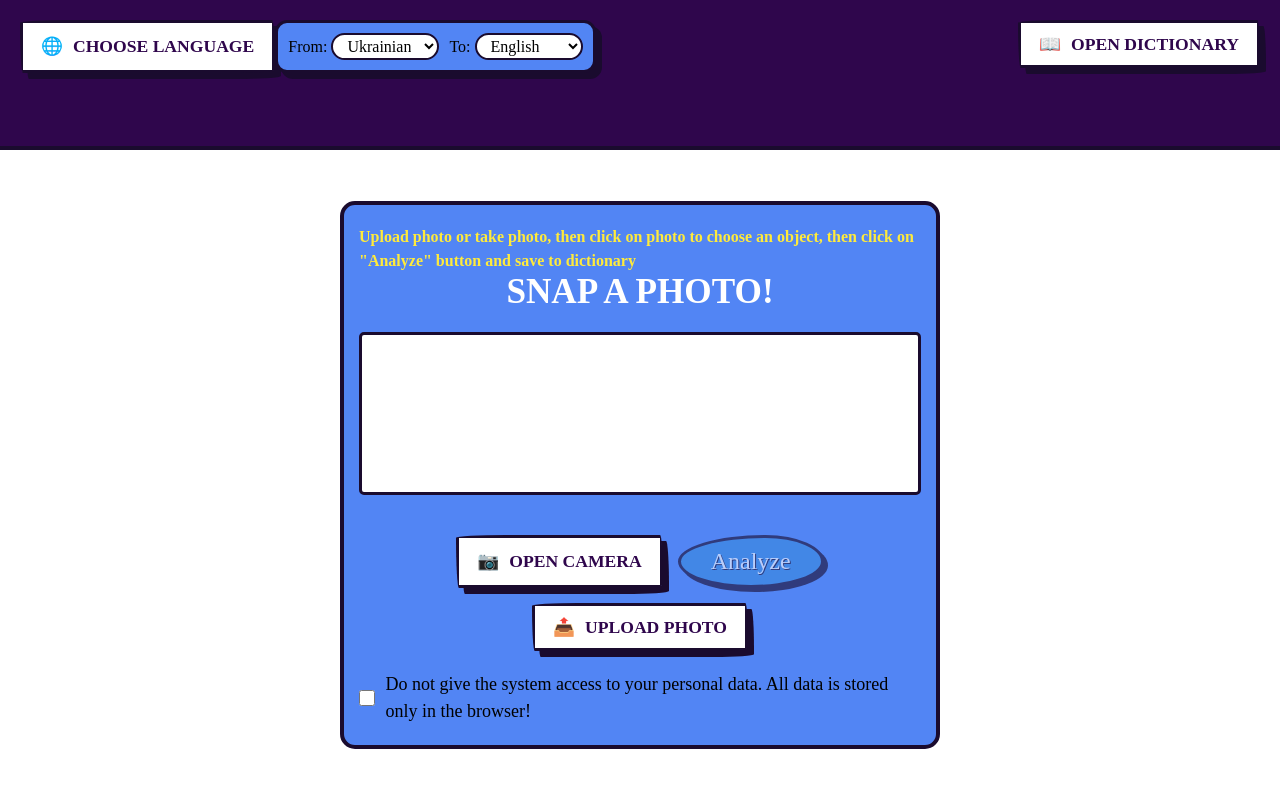
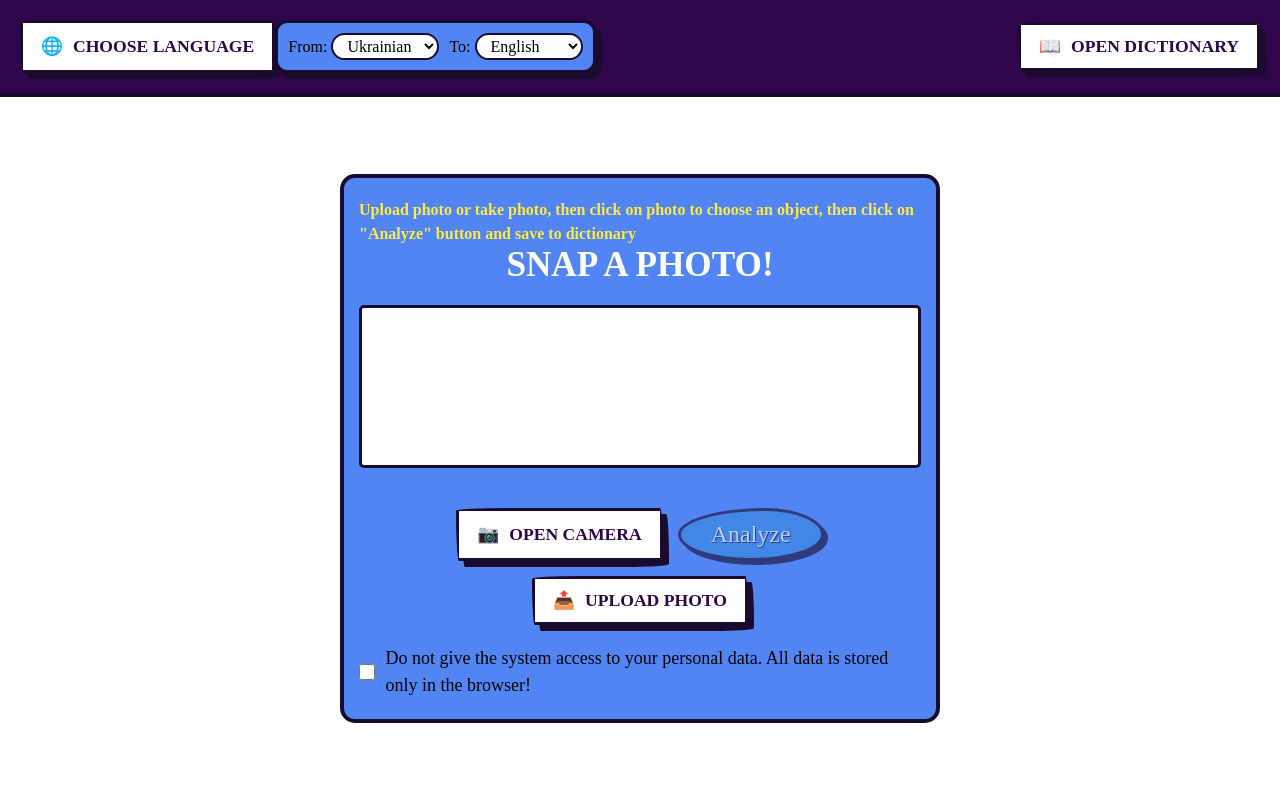
Before and after one commit to illiayatsentyuk/teens_in_ai, a React (Vite) app in the folder apps/frontend/: page / in a window 1280 px wide. Shown: the top 788 px of the page. Built offline with nearby package versions, Linux system fonts and the light colour scheme; a web font is replaced by a local one.

Commit message:
feat: Introduce Home page for image-based text translation with camera/upload, OCR, and dictionary integration.

```diff
--- a/apps/frontend/src/pages/Home.jsx
+++ b/apps/frontend/src/pages/Home.jsx
@@ -387,6 +387,7 @@ function Home() {
                         <button
                             className="doodle-button"
                             onClick={clearDots}
+                            style={{ margin: '0 auto' }}
                         >
                             Clear
                         </button>
--- a/apps/frontend/src/styles/Dictionary.css
+++ b/apps/frontend/src/styles/Dictionary.css
@@ -216,14 +216,13 @@ body {
 /* ── Mobile (≤ 480px) ── */
 @media (max-width: 480px) {
     .dictionary-header {
-        flex-direction: column;
         padding: 14px 16px;
         gap: 10px;
         text-align: center;
     }
 
     .dictionary-header h1 {
-        font-size: 1.3rem;
+        font-size: 1rem;
     }
 
     .doodle-button {
--- a/apps/frontend/src/styles/Home.css
+++ b/apps/frontend/src/styles/Home.css
@@ -27,8 +27,7 @@ body {
     padding: 20px;
     display: flex;
     justify-content: space-between;
-    align-items: flex-start;
-    min-height: 150px;
+    align-items: center;
     border-bottom: 4px solid var(--border-black);
 }
 
```
